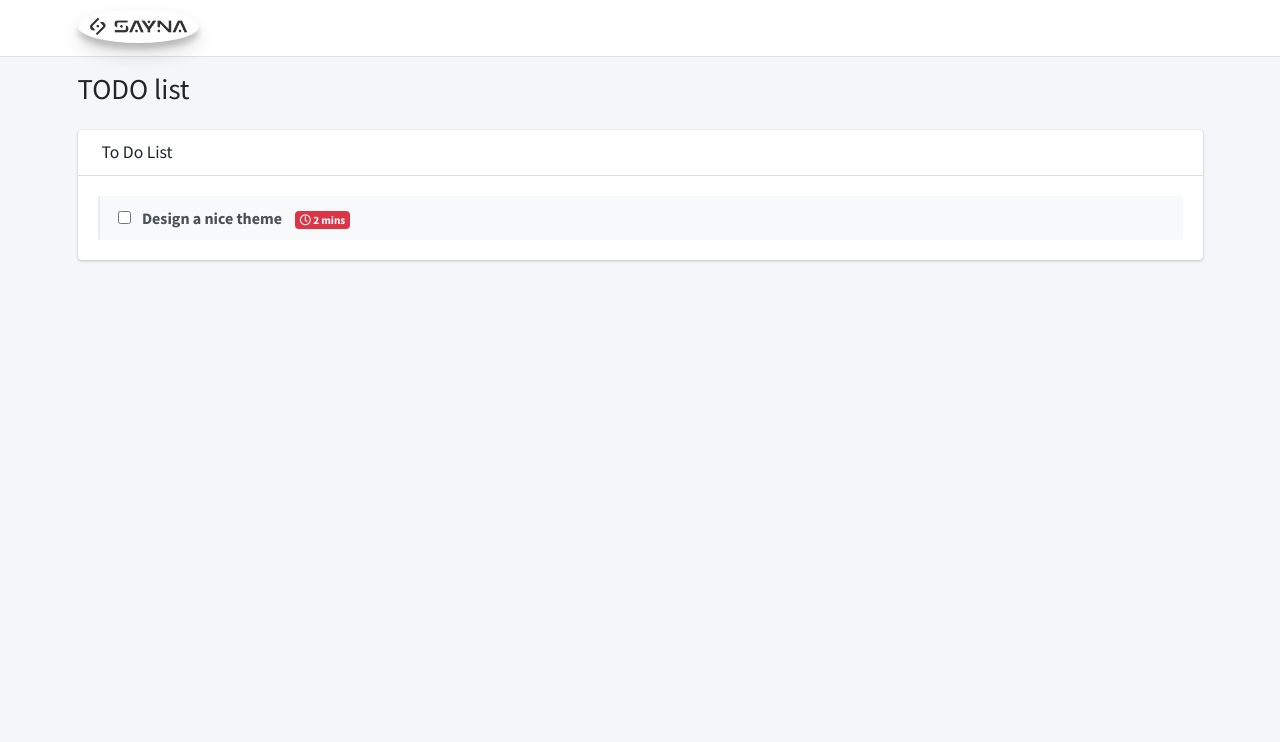
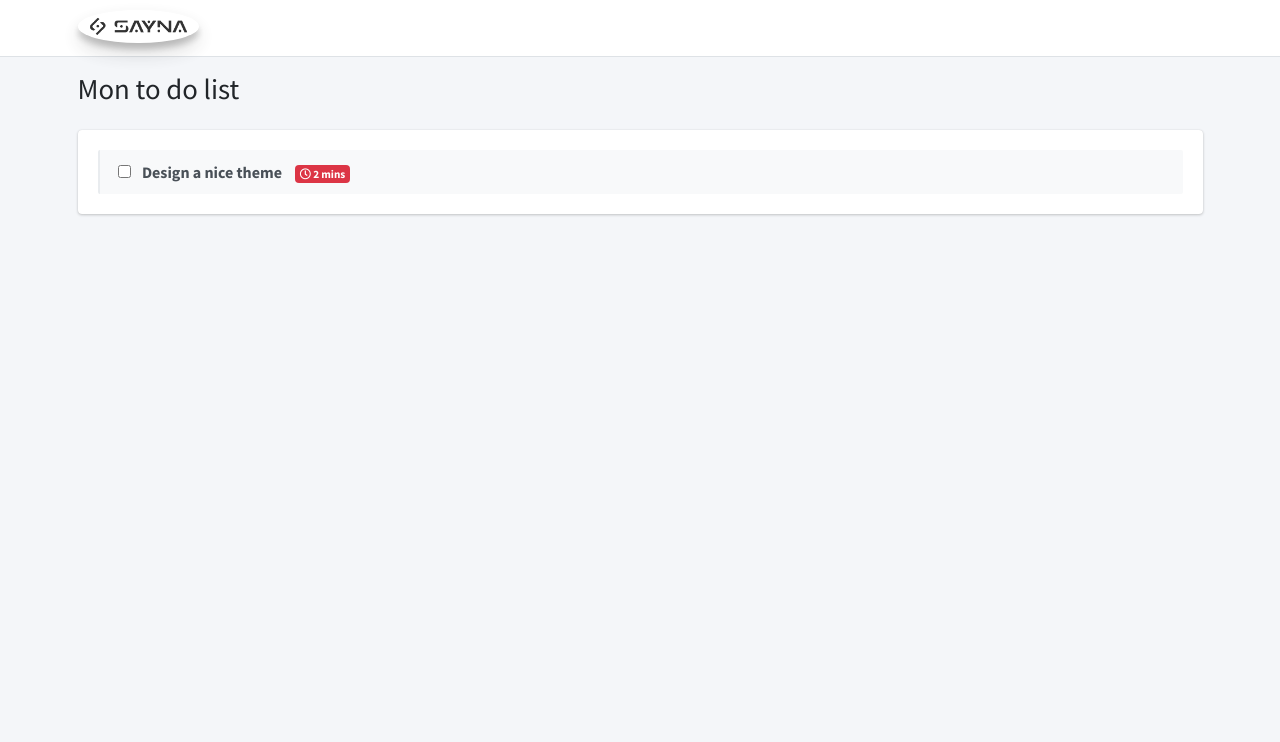
Before and after one commit to Lancs0022/TODO-PHP-MODULE1-092023, a PHP site: page / in a window 1280 px wide. Shown: the top 742 px of the page. Run offline with PHP 8.4, Linux system fonts and the light colour scheme; some libraries are stand-ins or nearby versions.

Commit message:
premier commit

```diff
--- /dev/null
+++ b/config/config.php
@@ -0,0 +1,2 @@
+<?php
+    const NOM_APP = 'Mon to do list';
--- a/index.php
+++ b/index.php
@@ -1,3 +1,7 @@
+<?php
+  include('config/config.php');
+?>
+
 <!DOCTYPE html>
 <!--
 This is a starter template page. Use this page to start your new project from
@@ -7,7 +11,7 @@ scratch. This page gets rid of all links and provides the needed markup only.
 <head>
   <meta charset="utf-8">
   <meta name="viewport" content="width=device-width, initial-scale=1">
-  <title>AdminLTE 3 | Top Navigation</title>
+  <title><?= NOM_APP ?></title>
 
   <!-- Google Font: Source Sans Pro -->
   <link rel="stylesheet" href="https://fonts.googleapis.com/css?family=Source+Sans+Pro:300,400,400i,700&display=fallback">
@@ -43,7 +47,7 @@ scratch. This page gets rid of all links and provides the needed markup only.
       <div class="container">
         <div class="row mb-2">
           <div class="col-sm-6">
-            <h1 class="m-0"> TODO list</h1>
+            <h1 class="m-0"><?= NOM_APP ?></h1>
           </div><!-- /.col -->
 
         </div><!-- /.row -->
@@ -58,13 +62,6 @@ scratch. This page gets rid of all links and provides the needed markup only.
           <div class="col-12">
 
             <div class="card">
-              <div class="card-header ui-sortable-handle" style="cursor: move;">
-                <h3 class="card-title">
-                  <i class="ion ion-clipboard mr-1"></i>
-                  To Do List
-                </h3>
-
-              </div>
               <!-- /.card-header -->
               <div class="card-body">
                 <ul class="todo-list" data-widget="todo-list">
```
